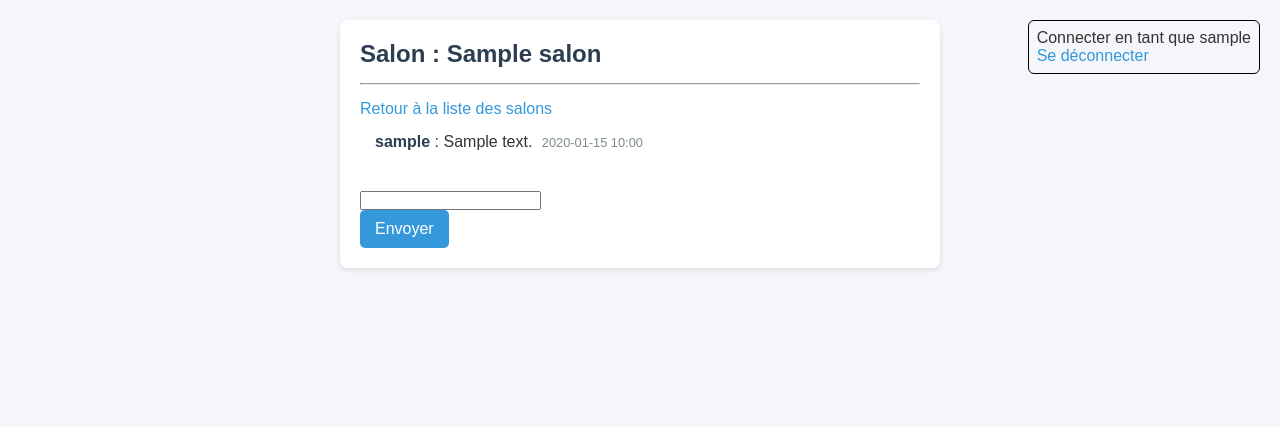
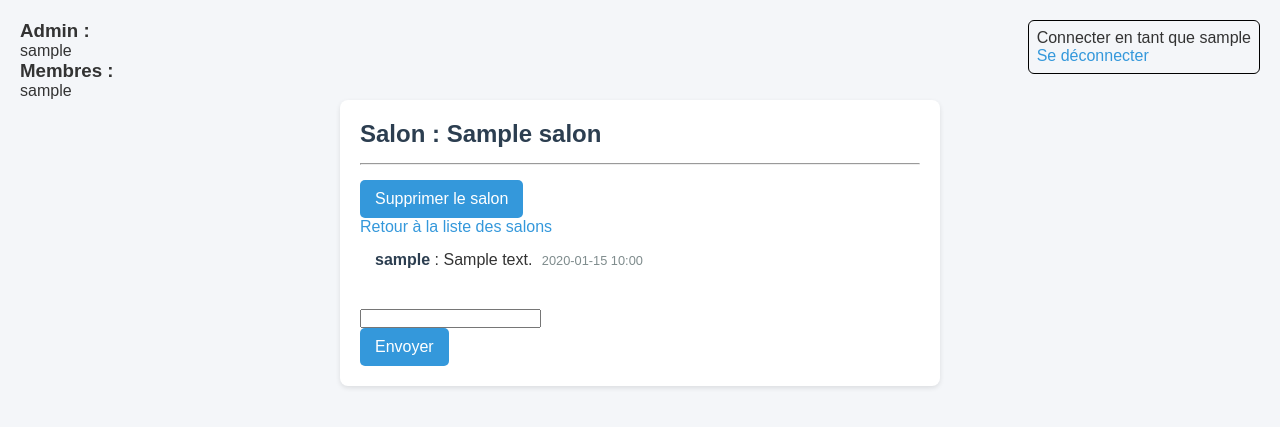
Before and after one commit to guillaume4ssig/Projet-Chat, a Django app: page /salons/1/ in a window 1280 px wide. Shown: the top 427 px of the page. Run offline with Django 5.2, Linux system fonts and the light colour scheme; a user stored in the database is signed in; tables that the repository leaves empty hold one stand-in row (values such as "Sample post").

Commit message:
ajouts membre/admin connexion

```diff
--- a/chat_messages/models.py
+++ b/chat_messages/models.py
@@ -7,6 +7,7 @@ class Salon(models.Model):
     name = models.CharField(max_length=100)
     created_at = models.DateTimeField(auto_now_add=True)
     admin = models.ForeignKey(User, on_delete=models.CASCADE,default=None)
+    members = models.ManyToManyField(User, related_name="salons")
 
 
     def __str__(self):
--- a/chat_messages/templates/messages/message.html
+++ b/chat_messages/templates/messages/message.html
@@ -7,6 +7,15 @@
     <link href="{% static 'style.css' %}" rel="stylesheet" />
 </head>
 <body>
+<h3>Admin :</h3>
+<p>{{ salon.admin.username }}</p>
+
+<h3>Membres :</h3>
+{% for person in salon.members.all %}
+    <p>{{ person.username }}</p>
+{% endfor %}
+
+
     <div id="logout">
         <p> Connecter en tant que {{ user.username }} </p>
         <a href="{% url 'login' %}">Se déconnecter</a>
@@ -14,12 +23,13 @@
 <div class="container mt-5">
     <h2>Salon : {{ salon.name }}</h2>
     <hr>
-    {% if salon.user_role == 'adm' %}
+    {% if salon.admin == user %}
     <form method="POST" action="{% url 'delete_salon' salon.id %}">
         {% csrf_token %}
         <button type="submit" style="font-size: 1em;">Supprimer le salon</button>
     </form>
     {% endif %}
+
     <a href="{% url 'salon_list' %}">Retour à la liste des salons</a>
     <div class="chat-box" id="chat-box" data-salon-id="{{ salon.id }}">
         <script src="{% static 'main.js' %}"></script>
--- a/chat_messages/urls.py
+++ b/chat_messages/urls.py
@@ -1,5 +1,5 @@
 from django.urls import path
-from .views import message, create_salon, salon_list, get_messages_json, delete_salon
+from .views import message, create_salon, salon_list, get_messages_json, delete_salon,join_salon
 
 urlpatterns = [
     path('salons/', salon_list, name='salon_list'),
@@ -7,5 +7,7 @@ urlpatterns = [
     path('salons/<int:salon_id>/', message, name='salon_messages'),
     path('salon/<int:salon_id>/messages-json/', get_messages_json, name='get_messages_json'),
     path("salon/<int:salon_id>/delete/", delete_salon, name="delete_salon"),
+    path('salon/<int:salon_id>/join/', join_salon, name='join_salon'),
+
 
 ]
--- a/chat_messages/views.py
+++ b/chat_messages/views.py
@@ -10,6 +10,7 @@ from django.shortcuts import get_object_or_404
 @login_required
 def message(request, salon_id):
     salon = Salon.objects.get(id=salon_id)
+    salon.members.add(request.user)
     if request.method == 'POST':
 
         form = MessageForm(request.POST)
@@ -49,7 +50,7 @@ def get_messages_json(request, salon_id):
 def create_salon(request):
     if request.method == "POST":
         name = request.POST.get("name")
-        Salon.objects.create(name=name,admin=request.user)
+        salon = Salon.objects.create(name=name,admin=request.user)
         return redirect("salon_list")
 
     return render(request, "salons/create_salon.html")
@@ -71,3 +72,9 @@ def delete_salon(request, salon_id):
 def salon_list(request):
     salons = Salon.objects.all()
     return render(request, "salons/salon_list.html", {"salons": salons})
+
+@login_required
+def join_salon(request, salon_id):
+    salon = get_object_or_404(Salon, id=salon_id)
+    salon.members.add(request.user)
+    return redirect("salon_messages", salon_id=salon.id)
```
Also changed, not shown: chat_messages/templates/salons/salon_list.html (+4 -3 lines), chat_messages/migrations/0001_initial.py, chat_messages/migrations/0002_salon_members.py (added), chat_messages/migrations/0006_remove_salon_user_role_salon_admin.py (deleted).
